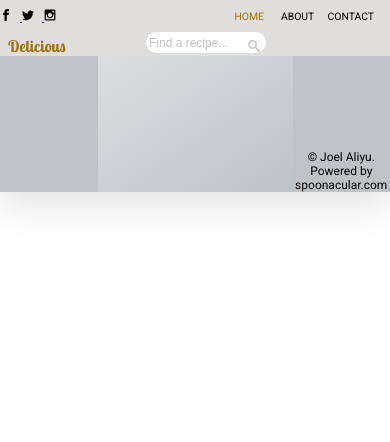
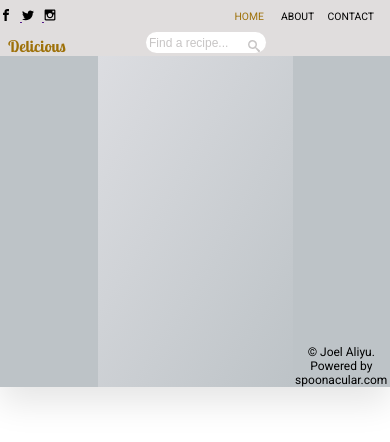
Before and after one commit to joelali5/Delicious, a website built with webpack: page src/index.html in a window 390 px wide. Built offline with nearby package versions, Linux system fonts and the light colour scheme.

Commit message:
fix: changed viewport height for mobile view

```diff
--- a/src/sass/_base.scss
+++ b/src/sass/_base.scss
@@ -49,4 +49,8 @@ body{
     grid-template-rows: 4rem min-content minmax(35vw, min-content);
     grid-template-columns: repeat(8, 1fr);
 
+    @media only screen and (max-width: $bp-medium){
+        grid-template-rows: 4rem min-content minmax(85vw, min-content);
+    }
+
 }
```
